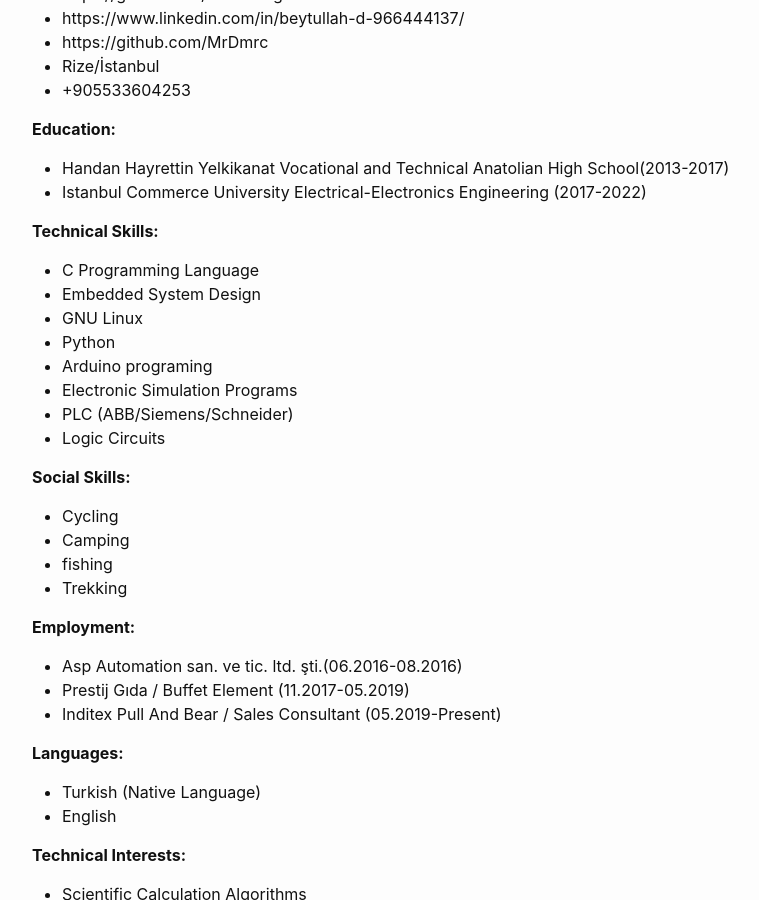
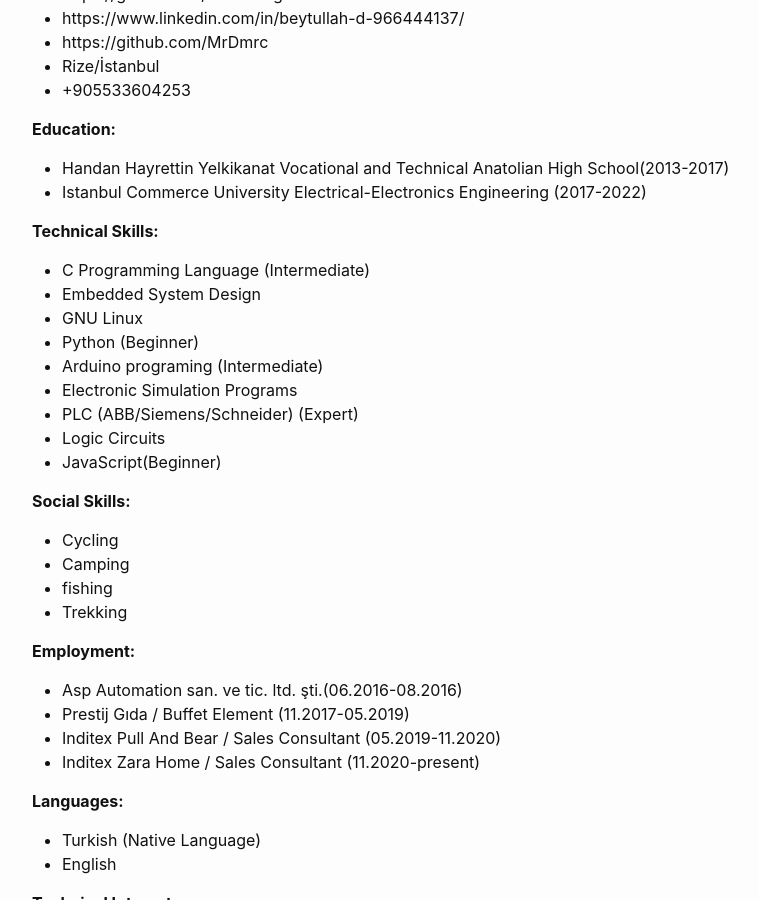
Before and after one commit to MrDmrc/MrDmrc.github.io, a Jekyll site: the page built from _posts/2020-07-27-CV.markdown, in a window 1280 px wide and 900 px high, scrolled down 318 px. Shown: the whole window, without its empty margins (238-997 px from the left). Built offline with Jekyll 4.4.1, drawn with Linux system fonts in a browser that asks for light colours.

Commit message:
Update 2020-07-27-CV.markdown

```diff
--- a/_posts/2020-07-27-CV.markdown
+++ b/_posts/2020-07-27-CV.markdown
@@ -14,19 +14,21 @@ categories: jekyll update
 
 
 **Education:**
+
 - Handan Hayrettin Yelkikanat Vocational and Technical Anatolian High School(2013-2017)
 - Istanbul Commerce University Electrical-Electronics Engineering (2017-2022)
 
 **Technical Skills:**
 
-- C Programming Language
+- C Programming Language (Intermediate)
 - Embedded System Design
 - GNU Linux
-- Python
-- Arduino programing
+- Python (Beginner)
+- Arduino programing (Intermediate)
 - Electronic Simulation Programs
-- PLC (ABB/Siemens/Schneider)
+- PLC (ABB/Siemens/Schneider) (Expert)
 - Logic Circuits
+- JavaScript(Beginner)
 
 **Social Skills:**
 
@@ -39,7 +41,8 @@ categories: jekyll update
 
 - Asp Automation san. ve tic. ltd. şti.(06.2016-08.2016)
 - Prestij Gıda / Buffet Element (11.2017-05.2019)
-- Inditex Pull And Bear / Sales Consultant (05.2019-Present)
+- Inditex Pull And Bear / Sales Consultant (05.2019-11.2020)
+- Inditex Zara Home / Sales Consultant (11.2020-present)
 
 **Languages:**
 
```
